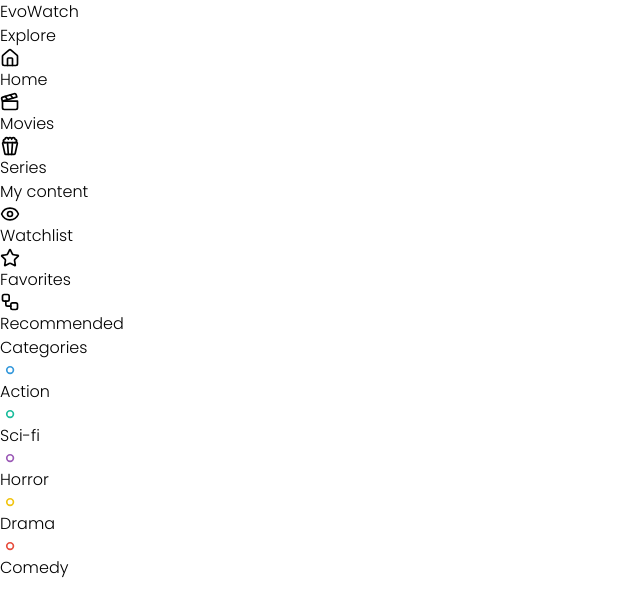
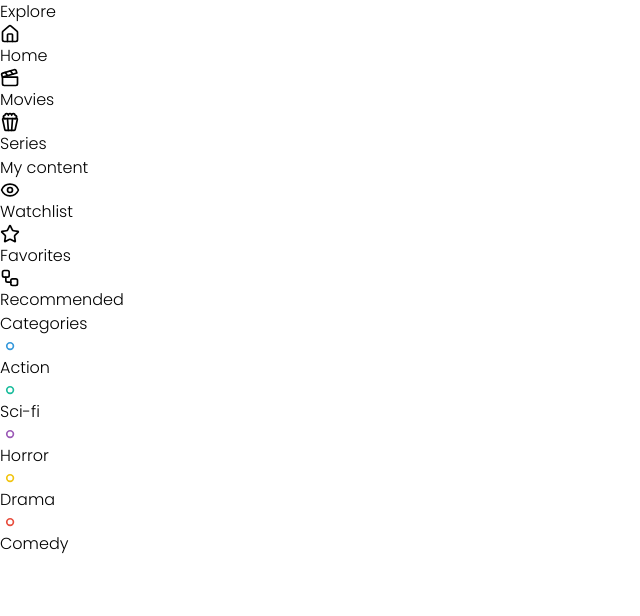
Before and after one commit to evoCampus/evowatch-frontend, a React (Vite) app: page / in a window 1280 px wide. Shown: the top 616 px of the page, without its empty margins (0-640 px from the left). Built offline with nearby package versions, Linux system fonts and the light colour scheme; a web font is replaced by a local one.

Commit message:
Removed EvoWatch logo from the top (moved to topbar)

```diff
--- a/src/components/sidebar/Sidebar.tsx
+++ b/src/components/sidebar/Sidebar.tsx
@@ -16,10 +16,6 @@
     <>
       <div className="bg-[#070707] text-white">
         <div className="border-r border-[#1f1f1f] w-[13%] h-screen">
-          {/* Topbar */}
-          <div className="h-[10%] flex items-center justify-center">
-            <span className="text-xl font-medium">EvoWatch</span>
-          </div>
           <SidebarSection title="Explore">
             <SidebarButton title="Home" url="/" icon={<House size={20} />} />
             <SidebarButton
--- a/src/components/sidebar/SidebarSection.tsx
+++ b/src/components/sidebar/SidebarSection.tsx
@@ -11,7 +11,7 @@
 }: SidebarSectionProps): React.ReactNode {
   return (
     <div className="flex items-center justify-center flex-col pb-6">
-      <span className="text-xs font-semibold text-left w-full pl-4 text-[#c9c9c9]">
+      <span className="text-xs font-semibold text-left w-full pl-4 text-[#c9c9c9] mt-4">
         {title}
       </span>
       {children}
```
